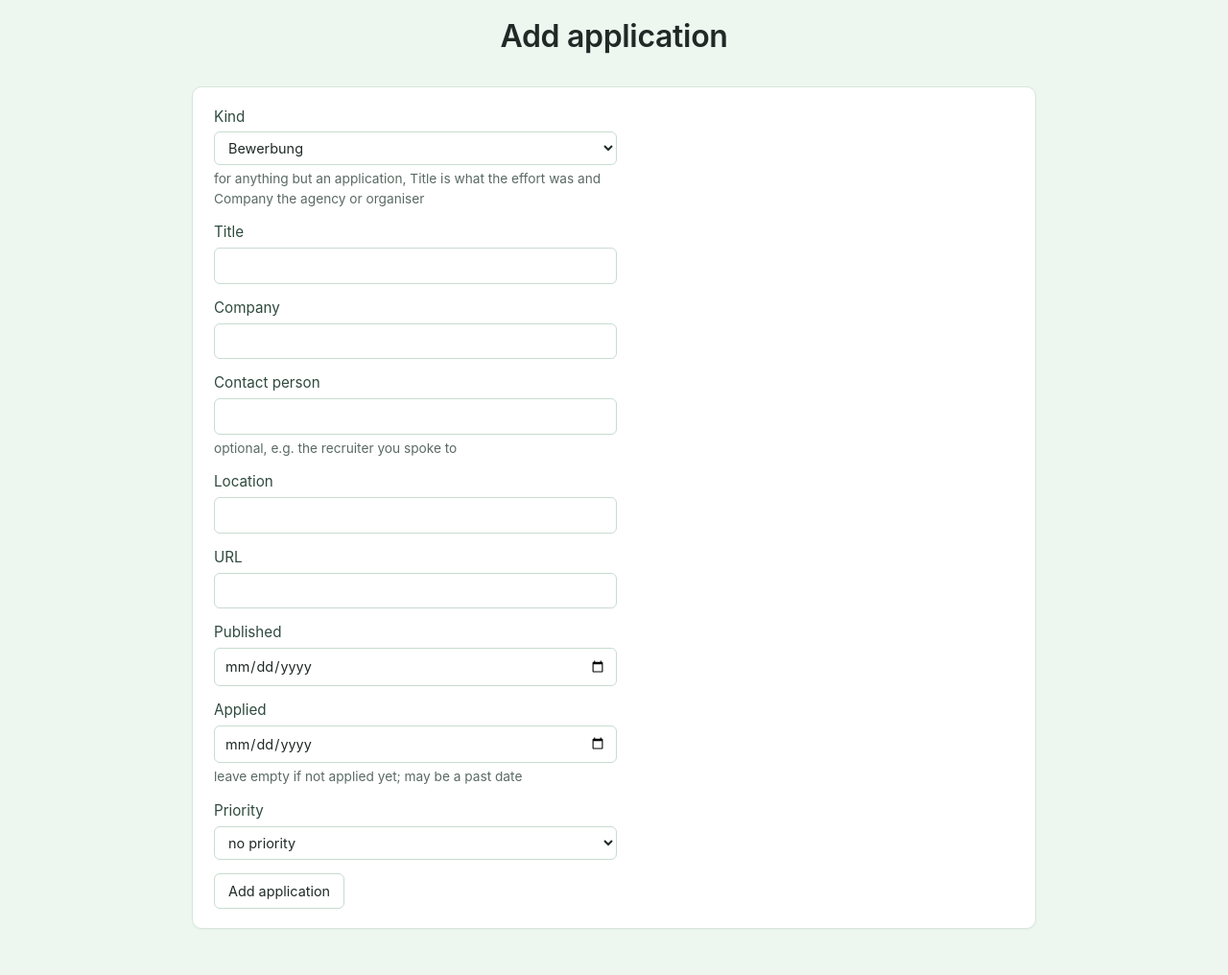
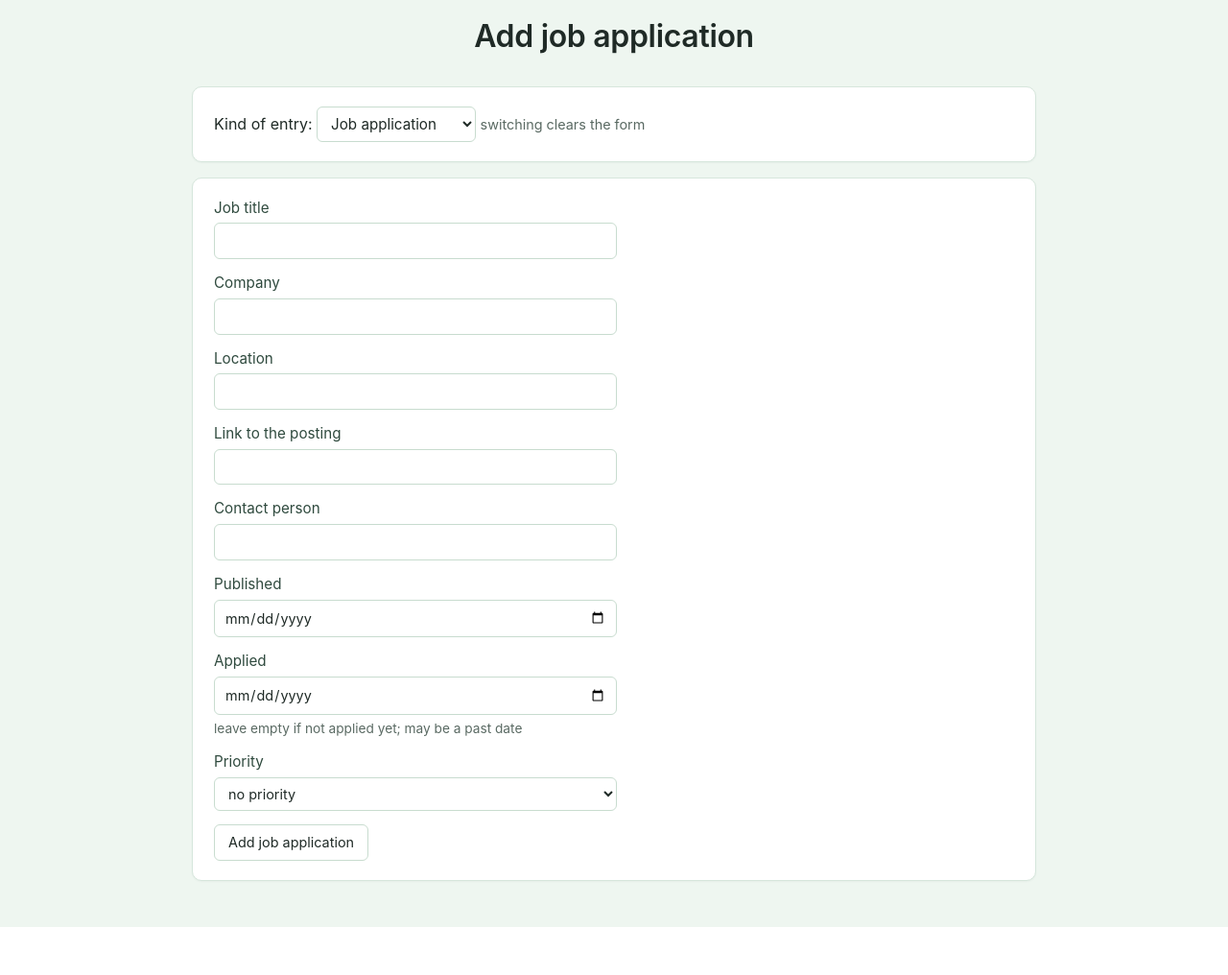
Before and after one commit to yanucodes/job-search-tool, a Flask app: page /applications/new in a window 1280 px wide. Shown: the part 70-1086 px from the top of the page at 96% size. After the commit the page ends 1036 px from the top, so only its background shows below. Run offline with Flask 3, Linux system fonts and the light colour scheme.

Commit message:
Give each kind of entry its own section and its own form
Every kind looked like a job application in the web interface: one flat list
of sections about applying, and a form asking for a job title and a posting
even when what was being recorded was a recruiter who wrote first.

Job applications keep their three sections, ordered by how far they got.
Each other kind now gets a section of its own, newest first, since those are
recorded rather than worked through. The manual form asks the kind first and
reloads with the fields and names of that kind, so a recruiter contact asks
for the agency and who wrote to you, and a job fair for the event and the
venue. Which fields a kind offers and what they are called are class
attributes next to its labels, so a new kind still needs nothing but a
subclass.

The timeline in an entry's details is now labelled in the same German the
PDF summary uses, so what is on screen is what will be reported. Priority
stays with job applications, where it means something.

Co-Authored-By: Claude Opus 5 <noreply@anthropic.com>

```diff
--- a/app.py
+++ b/app.py
@@ -93,25 +93,35 @@ def index():
 def applications():
     """Show the jobs the user plans to apply for, grouped by progress.
 
-    The page has one section for jobs still to apply for, one for jobs the
-    application process is running on, and one for jobs that were turned
-    down. Each application is paired with its index in the saved list,
+    Job applications are split by how far they got: one section for those
+    still to apply for, one for those the process is running on, and one for
+    those that were turned down. Every other kind of Eigenbemühung gets a
+    section of its own, newest first, since those are recorded rather than
+    worked through. Each entry is paired with its index in the saved list,
     which the status form posts back.
     """
     applications = tracker.load_applications()
     numbered = list(enumerate(applications))
-    to_apply = sorted((e for e in numbered if e[1].status == "to apply"),
+    jobs = [e for e in numbered if e[1].kind == entries.Entry.kind]
+    to_apply = sorted((e for e in jobs if e[1].status == "to apply"),
                       key=lambda e: e[1].priority or 99)
-    applied = sorted((e for e in numbered
+    applied = sorted((e for e in jobs
                       if e[1].status not in ("to apply", "rejected")),
                      key=lambda e: e[1].applied)
-    rejected = sorted((e for e in numbered if e[1].status == "rejected"),
+    rejected = sorted((e for e in jobs if e[1].status == "rejected"),
                       key=lambda e: e[1].decided)
     groups = [
         ("To apply", to_apply),
         ("Applied ({})".format(len(applied)), applied),
         ("Rejected ({})".format(len(rejected)), rejected),
     ]
+    for entry_class in entries.KINDS[1:]:
+        of_kind = sorted((e for e in numbered
+                          if e[1].kind == entry_class.kind),
+                         key=lambda e: e[1].applied or e[1].saved,
+                         reverse=True)
+        groups.append(("{} ({})".format(entry_class.group, len(of_kind)),
+                       of_kind))
     return render_template("applications.html", groups=groups,
                            empty=not applications,
                            statuses=entries.STATUSES,
@@ -126,34 +136,46 @@ def applications():
 def new_application():
     """Add a job to the application list by hand.
 
-    GET shows a form with all fields. POST validates that the fields shown in
-    the PDF summary (title, company, location, url) are filled, then saves the
-    entry. An optional past "applied" date records an effort already made;
-    when omitted the entry starts in the "to apply" group. The kind decides
-    which Eigenbemühung it is and how it is worded in the PDF summary.
+    Which fields the form offers, and what they are called, depends on the
+    kind of Eigenbemühung being recorded: the "kind" query argument chooses
+    it on GET, a hidden field carries it on POST. POST validates that the
+    fields the PDF summary needs (title, company, location, url) are filled,
+    then saves the entry. An optional past date in the timeline field records
+    an effort already made; when omitted a job application starts in the
+    "to apply" group.
     """
     if request.method == "POST":
+        kind = request.form.get("kind", "")
+        entry_class = entries.REGISTRY.get(kind, entries.Entry)
         fields = {key: request.form.get(key, "").strip()
-                  for key in ("title", "company", "location", "url")}
+                  for key in entries.REQUIRED_FIELDS}
         published = request.form.get("published", "").strip()
         applied = request.form.get("applied", "").strip()
         contact = request.form.get("contact", "").strip()
-        kind = request.form.get("kind", "")
-        kind = kind if kind in entries.REGISTRY else entries.Entry.kind
         raw = request.form.get("priority", "")
         priority = int(raw) if raw.isdigit() and int(raw) in entries.PRIORITIES \
             else None
         if all(fields.values()):
             record = {"id": uuid.uuid4().hex, "published": published, **fields}
-            tracker.add_application("manual", record, priority, applied, kind,
-                                    contact)
+            tracker.add_application("manual", record, priority, applied,
+                                    entry_class.kind, contact)
             return redirect(url_for("applications"))
+        missing = ", ".join(entry_class.field_labels[key]
+                            for key in entries.REQUIRED_FIELDS
+                            if not fields[key])
         return render_template(
             "add_application.html", form=request.form,
-            error="Title, company, location and URL are required.",
+            error=f"Still needed: {missing}.", entry_class=entry_class,
+            field_types=entries.FIELD_TYPES,
+            required=entries.REQUIRED_FIELDS,
             priorities=entries.PRIORITIES,
             priority_labels=entries.PRIORITY_LABELS, kinds=entries.KINDS)
+    entry_class = entries.REGISTRY.get(request.args.get("kind", ""),
+                                       entries.Entry)
     return render_template("add_application.html", form={}, error=None,
+                           entry_class=entry_class,
+                           field_types=entries.FIELD_TYPES,
+                           required=entries.REQUIRED_FIELDS,
                            priorities=entries.PRIORITIES,
                            priority_labels=entries.PRIORITY_LABELS,
                            kinds=entries.KINDS)
--- a/static/style.css
+++ b/static/style.css
@@ -176,15 +176,6 @@ form.stacked .field .hint {
     color: #2f4a3e;
 }
 
-.kind {
-    display: inline-block;
-    background-color: #e6ecf3;
-    border-radius: 6px;
-    padding: 2px 8px;
-    font-size: 0.85em;
-    color: #3b4a7a;
-}
-
 .priority {
     display: inline-block;
     background-color: #f3e6e6;
--- a/templates/add_application.html
+++ b/templates/add_application.html
@@ -1,59 +1,40 @@
 {% extends "base.html" %}
 
-{% block title %}Add application{% endblock %}
+{% block title %}Add {{ entry_class.label|lower }}{% endblock %}
 
 {% block content %}
-    <h1>Add application</h1>
+    <h1>Add {{ entry_class.label|lower }}</h1>
+    <div class="card">
+        <form method="GET" action="{{ url_for('new_application') }}">
+            <label for="kind">Kind of entry: </label>
+            <select id="kind" name="kind" onchange="this.form.submit()">
+                {% for kind in kinds %}
+                <option value="{{ kind.kind }}"
+                        {% if kind.kind == entry_class.kind %}selected{% endif %}>
+                    {{ kind.label }}</option>
+                {% endfor %}
+            </select>
+            <span class="hint">switching clears the form</span>
+        </form>
+    </div>
     <div class="card">
         {% if error %}
         <p class="error">{{ error }}</p>
         {% endif %}
         <form method="POST" action="{{ url_for('new_application') }}"
               class="stacked">
-            <label class="field">Kind
-                <select name="kind">
-                    {% for kind in kinds %}
-                    <option value="{{ kind.kind }}"
-                            {% if form.kind == kind.kind %}selected{% endif %}>
-                        {{ kind.label }}</option>
-                    {% endfor %}
-                </select>
-                <span class="hint">for anything but an application, Title is
-                    what the effort was and Company the agency or organiser
-                </span>
+            <input type="hidden" name="kind" value="{{ entry_class.kind }}">
+            {% for field in entry_class.form_fields %}
+            <label class="field">{{ entry_class.field_labels[field] }}
+                <input type="{{ field_types[field] }}" name="{{ field }}"
+                       value="{{ form[field] if form[field] }}"
+                       {% if field in required %}required{% endif %}>
+                {% if entry_class.field_hints[field] %}
+                <span class="hint">{{ entry_class.field_hints[field] }}</span>
+                {% endif %}
             </label>
-            <label class="field">Title
-                <input type="text" name="title"
-                       value="{{ form.title }}" required>
-            </label>
-            <label class="field">Company
-                <input type="text" name="company"
-                       value="{{ form.company }}" required>
-            </label>
-            <label class="field">Contact person
-                <input type="text" name="contact"
-                       value="{{ form.contact }}">
-                <span class="hint">optional, e.g. the recruiter you spoke to
-                </span>
-            </label>
-            <label class="field">Location
-                <input type="text" name="location"
-                       value="{{ form.location }}" required>
-            </label>
-            <label class="field">URL
-                <input type="url" name="url"
-                       value="{{ form.url }}" required>
-            </label>
-            <label class="field">Published
-                <input type="date" name="published"
-                       value="{{ form.published }}">
-            </label>
-            <label class="field">Applied
-                <input type="date" name="applied"
-                       value="{{ form.applied }}">
-                <span class="hint">leave empty if not applied yet; may be a
-                    past date</span>
-            </label>
+            {% endfor %}
+            {% if entry_class.kind == "job" %}
             <label class="field">Priority
                 <select name="priority">
                     <option value=""
@@ -66,7 +47,8 @@
                     {% endfor %}
                 </select>
             </label>
-            <input type="submit" value="Add application">
+            {% endif %}
+            <input type="submit" value="Add {{ entry_class.label|lower }}">
         </form>
     </div>
 {% endblock %}
```
Also changed, not shown: entries.py (+57 -5 lines), templates/applications.html (+12 -8 lines), README.md.
